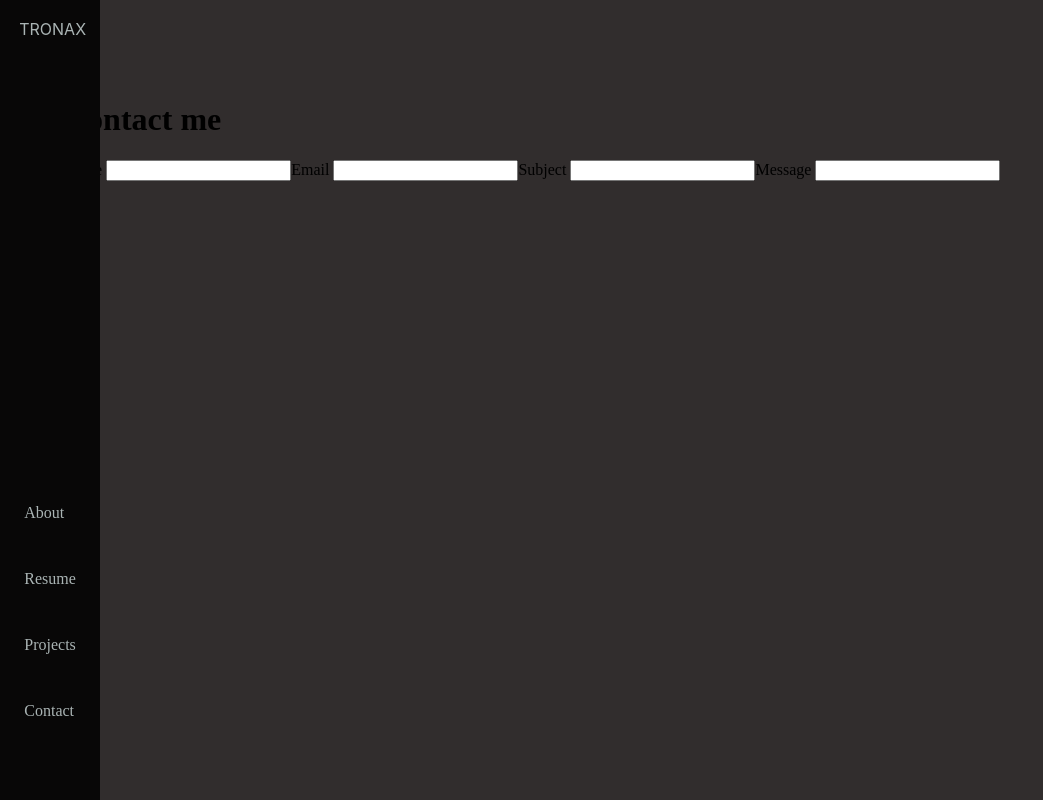
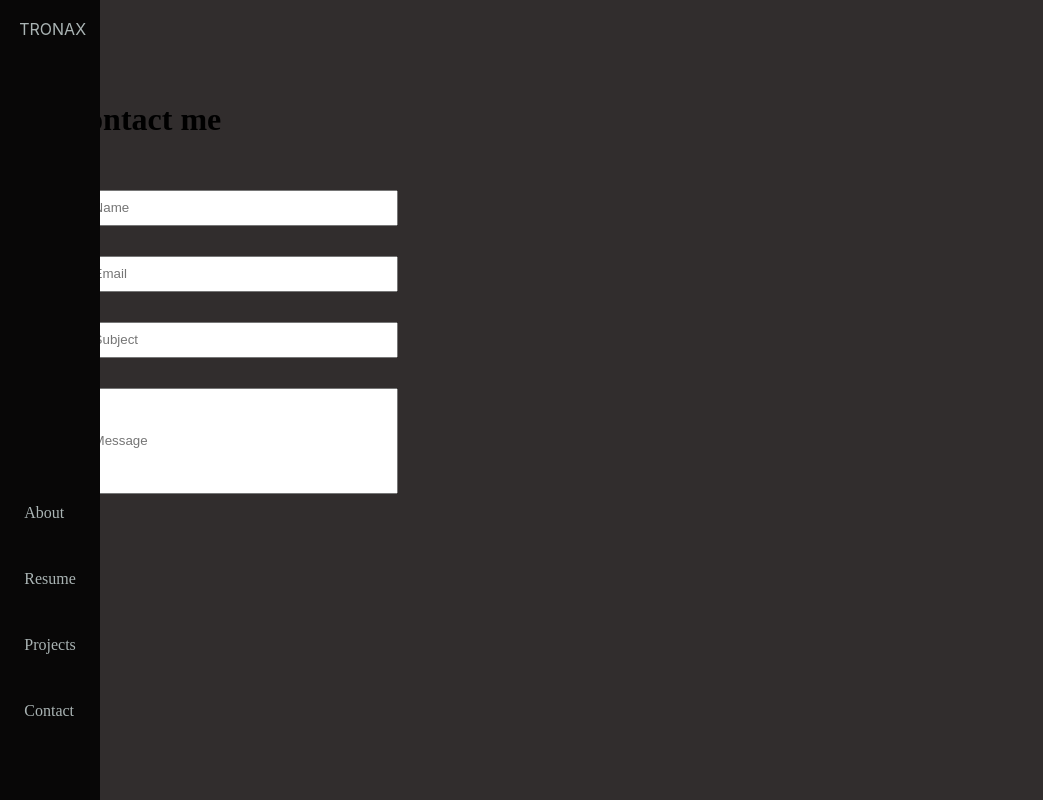
Before and after one commit to Tronax1/portfolio, a React (Create React App) app in the folder my-app/: page /Contact in a window 1280 px wide. Shown: the whole page, without its empty margins (0-1043 px from the left). Built offline with nearby package versions, Linux system fonts and the light colour scheme.

Commit message:
Added styling to contact form

```diff
--- a/my-app/src/Components/Contact/Contact.js
+++ b/my-app/src/Components/Contact/Contact.js
@@ -8,7 +8,8 @@ export default class Contact extends Component {
     return (
       <div>
             <div className="ContactsContent" >
-                <Form/>
+              <h1>Contact me</h1>
+              <Form/>
             </div>
       </div>
     )
--- a/my-app/src/Components/Contact/Form.css
+++ b/my-app/src/Components/Contact/Form.css
@@ -0,0 +1,19 @@
+.format{
+    display: flex;
+    flex-direction: column;
+    margin-top: 10%;
+    margin-bottom: 10%;
+    width: 100%;
+    height: 30px;
+}
+.message{
+    height: 100px;
+    width: 100%;
+    resize: none;
+}
+.align{
+    position: absolute;
+    left: 2vw;
+    justify-content: center;
+    width: 300px;
+}
--- a/my-app/src/Components/Contact/Form.js
+++ b/my-app/src/Components/Contact/Form.js
@@ -6,19 +6,18 @@ export default class Form extends Component {
   render() {
     return (
       <div>
-        <h1>Contact me</h1>
-            <form>
+            <form className="align">
                 <label>
-                 Name <input type="text" name="name"></input>
+                 <input type="text" className="format" placeholder = "Name"></input>
                 </label>
                 <label>
-                Email <input type="text" name="name"></input>
+                 <input type="text" className="format" placeholder = "Email"></input>
                 </label>
                 <label>
-                Subject <input type="text" name="name"></input>
+                  <input type="text" className="format" placeholder = "Subject"></input>
                 </label>
                 <label>
-                Message <input type="text" name="name"></input>
+                  <input type="text" className="format message" placeholder= "Message"></input>
                 </label>
             </form>
       </div>
```
